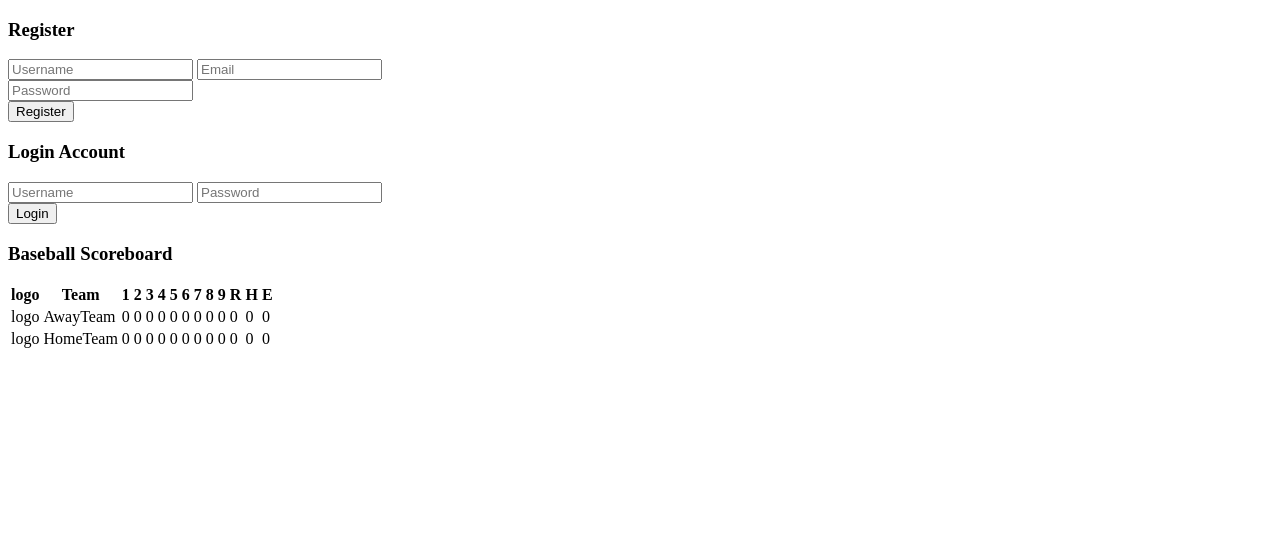
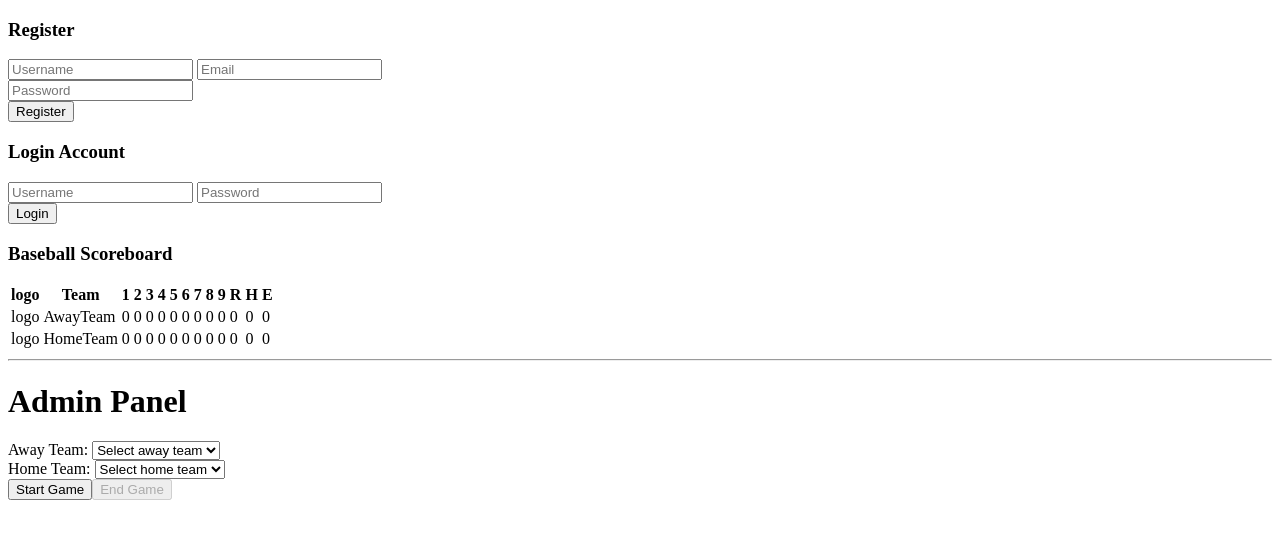
Before and after one commit to ssumiran-react/Sba316DOM, a plain HTML site: page index.html in a window 1280 px wide. Drawn offline with Linux system fonts and the light colour scheme.

Commit message:
Add Admin Panel for Select Teams and Start and End Bottons

```diff
--- a/index.html
+++ b/index.html
@@ -54,12 +54,15 @@
 
     <div>
         <h3>Baseball Scoreboard</h3>
+
         <div>
             <table id="tableScore">
 
             </table>
         </div>
     </div>
+    <hr>
+
 </body>
 
 </html>
--- a/sba316dom.js
+++ b/sba316dom.js
@@ -1,23 +1,45 @@
 const tableScore = document.getElementById("tableScore");
+const frag = document.createDocumentFragment();
+
+
 let tCount = 12;
 let numOfTCount = [];
 let extraInn = false;
 
+const TEAMS_DATA = [
+    {
+        "logo": "P",
+        "name": "Philies",
+        "location": "Philadelphia, PA",
+        "away": "29-28",
+        "home": "34-22"
+    },
+    {
+        "logo": "LA",
+        "name": "Dodgers",
+        "location": "Los Angeles, CA",
+        "away": "20-33",
+        "home": "37-20"
+    }
+]
+
+
 firstLoad();
-
 function firstLoad() {
-    createTableElements(extraInn);
+    initialGameTable();
+    addAdminPanel();
 }
 
-function createTableElements(extraInn) {
 
-    if (!extraInn) {
+//startGame.addEventListener("click", startGameTable);
+
+
+function initialGameTable() {
     let j = 0;
     while (j < 3) {
         const tr = document.createElement("tr");
+
         for (let i = -1; i <= tCount; i++) {
-
-
             if (j == 0) {
                 const th = document.createElement("th");
 
@@ -27,47 +49,163 @@ function createTableElements(extraInn) {
                 if (i == 10) th.textContent = "R";
                 if (i == 11) th.textContent = "H";
                 if (i == 12) th.textContent = "E";
+
                 tr.appendChild(th);
+
             } else {
                 const td = document.createElement("td");
 
                 if (j == 1) {
-                        tr.setAttribute("name","awayTeam");
-                        if (i == -1) {td.textContent = "logo";  td.setAttribute("name","logo");}
-                        if (i == 0) {td.textContent = "AwayTeam"; td.setAttribute("name","awayName");}
+                    tr.setAttribute("name", "awayTeam");
+                    if (i == -1) { td.textContent = "logo"; td.setAttribute("name", "logo"); }
+                    if (i == 0) { td.textContent = "AwayTeam"; td.setAttribute("name", "awayName"); }
                 } else {
-                        tr.setAttribute("name","homeTeam");
-                        if (i == -1) {td.textContent = "logo"; td.setAttribute("name","logo");}
-                        if (i == 0) {td.textContent = "HomeTeam"; td.setAttribute("name","homeName");}
+                    tr.setAttribute("name", "homeTeam");
+                    if (i == -1) { td.textContent = "logo"; td.setAttribute("name", "logo"); }
+                    if (i == 0) { td.textContent = "HomeTeam"; td.setAttribute("name", "homeName"); }
                 }
                 if (i > 0 && i < 10) td.textContent = "0";
-                    if (i == 10) {td.textContent = "0";  td.setAttribute("name","R");}
-                    if (i == 11) {td.textContent = "0";  td.setAttribute("name","H");}
-                    if (i == 12) {td.textContent = "0";  td.setAttribute("name","E");}
+                if (i == 10) { td.textContent = "0"; td.setAttribute("name", "R"); }
+                if (i == 11) { td.textContent = "0"; td.setAttribute("name", "H"); }
+                if (i == 12) { td.textContent = "0"; td.setAttribute("name", "E"); }
+
                 tr.appendChild(td);
             }
-
 
             tableScore.appendChild(tr);
         }
         j++;
     }
-    } else {
+
 
 }
 
+function addInning() {
+
 }
+
+
+
+function addAdminPanel() {
+    try {
+        const adminDiv = document.createElement("div");
+        adminDiv.setAttribute("id", "admin");
+        const h1 = document.createElement("h1");
+        h1.textContent = "Admin Panel";
+
+        const panelDiv = document.createElement("div");
+
+        const gameDiv = document.createElement("div");
+
+        //Selecting Away Team and Home Team
+        const gameSetDiv = document.createElement("div");
+        const gameSetAwayDiv = document.createElement("div");
+        const gameSetHomeDiv = document.createElement("div");
+
+        // Validate Team data to select
+        if (!Array.isArray(TEAMS_DATA)) {
+            throw new Error("Team data must be an array.");
+        }
+
+        //Selecting Away Team
+        const gameSetAwayText = document.createElement("text");
+        gameSetAwayText.textContent = "Away Team:  ";
+        const gameSetAwaySelect = document.createElement("select");
+        gameSetAwaySelect.setAttribute("id", "awayTeamSelect");
+
+        const optAwayPH = document.createElement("option");
+        optAwayPH.textContent = "Select away team";
+        optAwayPH.value = "";
+        optAwayPH.disabled = true;
+        optAwayPH.selected = true;
+        gameSetAwaySelect.appendChild(optAwayPH);
+
+        TEAMS_DATA.forEach(team => {
+        if (team){
+            const opt = document.createElement("option");
+            opt.value = String(team.away);
+            opt.textContent = String(team.name);
+            gameSetAwaySelect.appendChild(opt);
+        }});
+
+        gameSetAwayDiv.appendChild(gameSetAwayText);
+        gameSetAwayDiv.appendChild(gameSetAwaySelect);
+
+        //Selecting Home Team
+        const gameSetHomeText = document.createElement("text");
+        gameSetHomeText.textContent = "Home Team:  ";
+        const gameSetHomeSelect = document.createElement("select");
+        gameSetHomeSelect.setAttribute("id", "homeTeamSelect");
+
+        const optHomePH = document.createElement("option");
+        optHomePH.textContent = "Select home team";
+        optHomePH.value = "";
+        optHomePH.disabled = true;
+        optHomePH.selected = true;
+        gameSetHomeSelect.appendChild(optHomePH);
+
+        TEAMS_DATA.forEach(team => {
+        if (team){
+            const opt = document.createElement("option");
+            opt.value = String(team.away);
+            opt.textContent = String(team.name);
+            gameSetHomeSelect.appendChild(opt);
+        }});
+
+        gameSetHomeDiv.appendChild(gameSetHomeText);
+        gameSetHomeDiv.appendChild(gameSetHomeSelect);
+
+        //Start Game and End Game buttons
+        const gameBtnDiv = document.createElement("div");
+        const gameStartBtn = document.createElement("button");
+        const gameEndBtn = document.createElement("button");
+        gameEndBtn.disabled = true;
+
+        gameStartBtn.textContent = "Start Game";
+        gameStartBtn.addEventListener("click", () => {
+            console.log("game st");
+            gameEndBtn.disabled = false;
+            gameStartBtn.disabled = true;
+
+        });
+
+        gameEndBtn.textContent = "End Game";
+        gameEndBtn.addEventListener("click", () => {
+            console.log("game end");
+            gameStartBtn.disabled = false;
+            gameEndBtn.disabled = true;
+        });
+
+
+
+
+        gameSetDiv.appendChild(gameSetAwayDiv);
+        gameSetDiv.appendChild(gameSetHomeDiv);
+
+        gameBtnDiv.appendChild(gameStartBtn);
+        gameBtnDiv.appendChild(gameEndBtn);
+        gameDiv.appendChild(gameSetDiv);
+        gameDiv.appendChild(gameBtnDiv);
+        panelDiv.appendChild(gameDiv);
+        adminDiv.appendChild(h1);
+        adminDiv.appendChild(panelDiv);
+        frag.appendChild(adminDiv);
+        document.body.appendChild(frag);
+
+    } catch (err) {
+        window.alert("Error creating Admin Panel in: " + err.message);
+    }
+}
+
+
 /*
 
 Cache at least one element using querySelector or querySelectorAll.
 Use the parent-child-sibling relationship to navigate between elements at least once (firstChild, lastChild, parentNode, nextElementSibling, etc.).
 
 Iterate over a collection of elements to accomplish some task.
-Use the DocumentFragment interface or HTML templating with the cloneNode method to create templated content.
-Modify the HTML or text content of at least one element in response to user interaction using innerHTML, innerText, or textContent.
 Modify the style and/or CSS classes of an element in response to user interactions using the style or classList properties.
 
-Modify at least one attribute of an element in response to user interaction.
 Register at least two different event listeners and create the associated event handler functions.
 Use at least two Browser Object Model (BOM) properties or methods.
 Include at least one form and/or input with HTML attribute validation.
@@ -78,4 +216,7 @@ Cache at least one element using selectElementById.
 
 Create at least one element using createElement.
 Use appendChild and/or prepend to add new elements to the DOM.
+Use the DocumentFragment interface or HTML templating with the cloneNode method to create templated content.
+Modify the HTML or text content of at least one element in response to user interaction using innerHTML, innerText, or textContent.
+Modify at least one attribute of an element in response to user interaction.
 */
```
Lines whose indentation alone changed are shown as unchanged.
